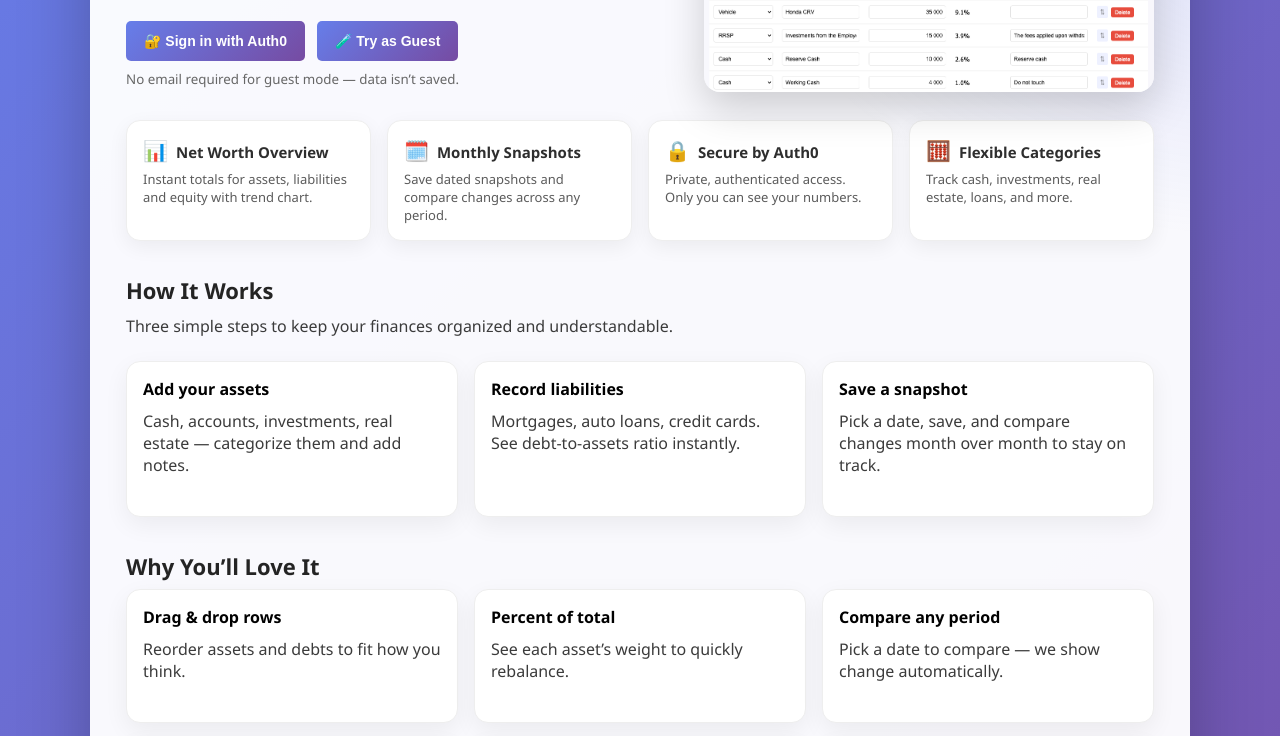
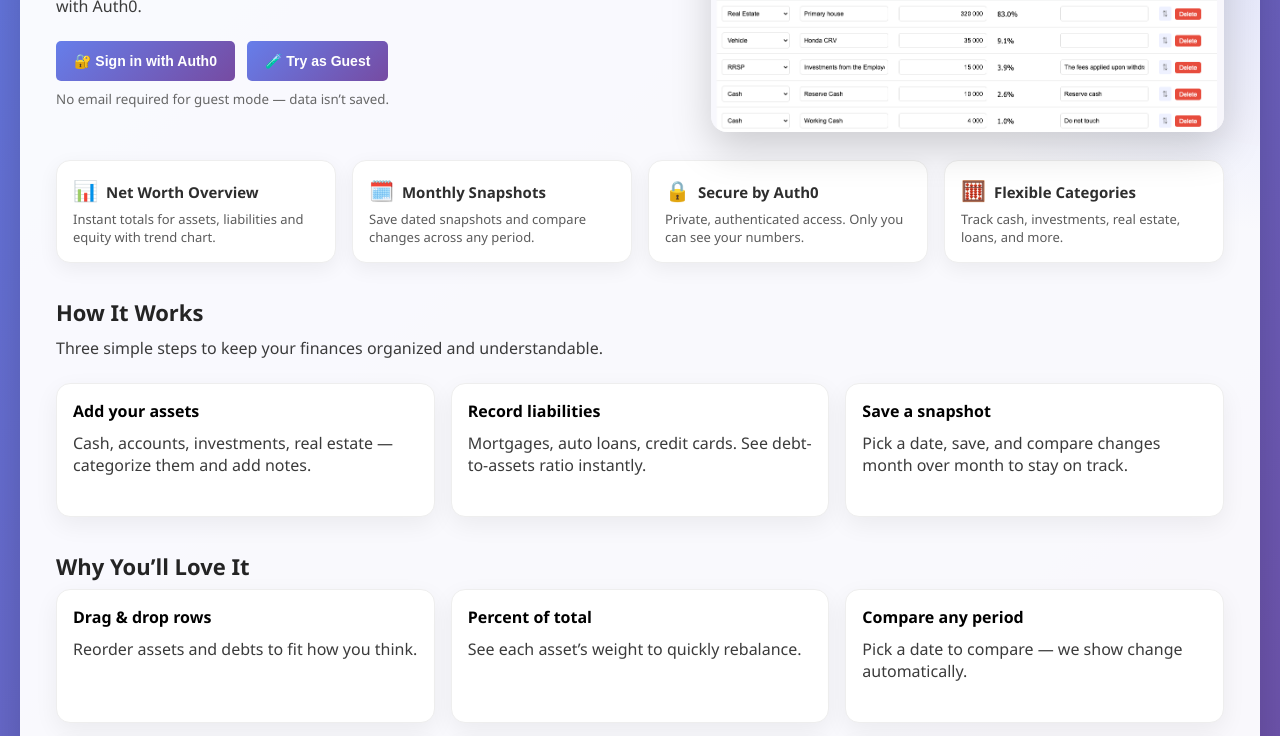
Before and after one commit to Ramil1988/financialtracker, a website: page financial_tracker.html in a window 1280 px wide. Shown: the part 285-1021 px from the top of the page. Drawn offline with nearby package versions, Linux system fonts and the light colour scheme.

Commit message:
Refactor landing page layout: adjust width and margin for improved responsiveness

```diff
--- a/financial_tracker.html
+++ b/financial_tracker.html
@@ -31,8 +31,9 @@
 
       /* Landing page shell */
       .landing {
-        max-width: 1100px;
-        margin: 5vh auto 0;
+        max-width: none;
+        width: 100%;
+        margin: 5vh 0 0;
         background: radial-gradient(
             1200px 600px at 10% -20%,
             rgba(118, 75, 162, 0.2),
```
